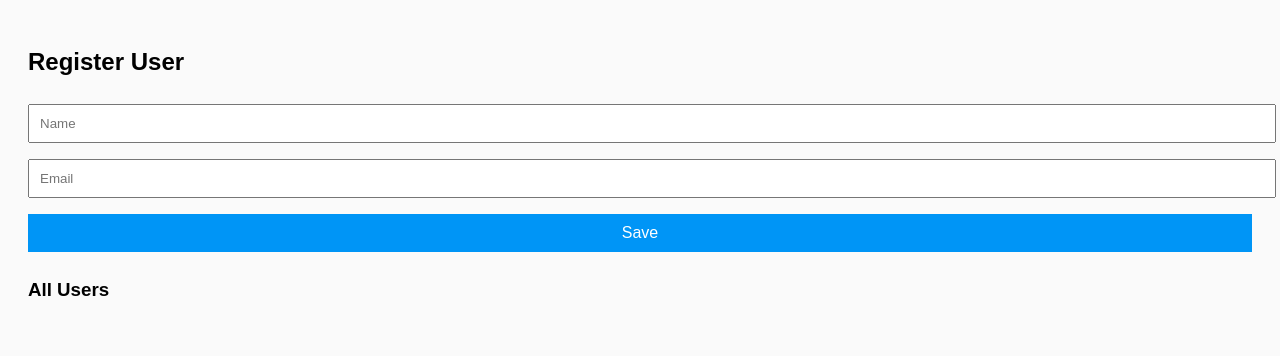
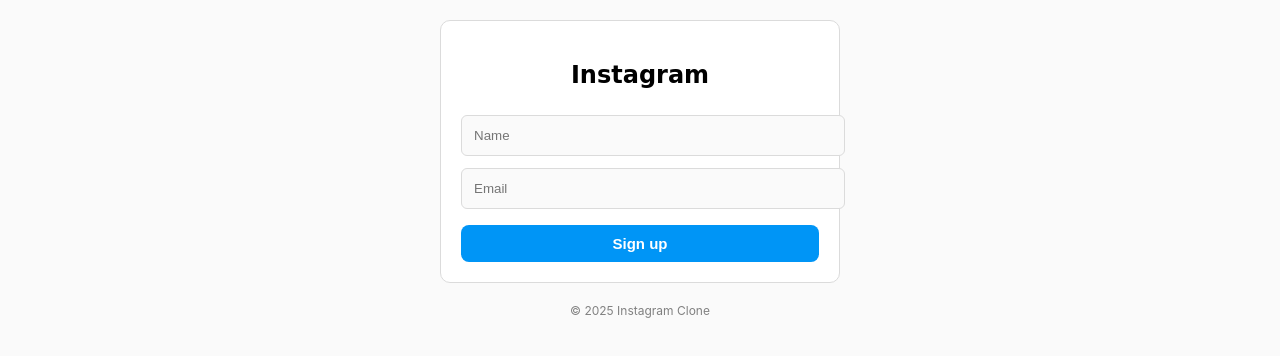
Before and after one commit to raj8555-maker/neutral-, a website: page public/index.html in a window 1280 px wide. Drawn offline with Linux system fonts and the light colour scheme; no server answers.

Commit message:
Instagram style UI

```diff
--- a/public/index.html
+++ b/public/index.html
@@ -1,50 +1,115 @@
 <!DOCTYPE html>
-<html>
+<html lang="en">
 <head>
 <meta charset="UTF-8">
-  <title>User Registration</title>
+<title>Instagram Style App</title>
+<meta name="viewport" content="width=device-width, initial-scale=1.0">
+
 <style>
   body {
-      font-family: Arial;
+    margin: 0;
+    font-family: -apple-system, BlinkMacSystemFont, "Segoe UI", Roboto;
     background: #fafafa;
+  }
+
+  .container {
+    max-width: 400px;
+    margin: auto;
     padding: 20px;
   }
-    input, button {
+
+  .card {
+    background: white;
+    border: 1px solid #dbdbdb;
+    padding: 20px;
+    border-radius: 10px;
+    text-align: center;
+  }
+
+  h2 {
+    font-family: cursive;
+    margin-bottom: 20px;
+  }
+
+  input {
     width: 100%;
+    padding: 12px;
+    margin: 6px 0;
+    border: 1px solid #dbdbdb;
+    border-radius: 6px;
+    background: #fafafa;
+  }
+
+  button {
+    width: 100%;
+    margin-top: 10px;
     padding: 10px;
-      margin: 8px 0;
-    }
-    button {
+    border: none;
+    border-radius: 8px;
     background: #0095f6;
     color: white;
-      border: none;
-      font-size: 16px;
+    font-weight: bold;
+    font-size: 15px;
   }
+
+  button:active {
+    opacity: 0.7;
+  }
+
+  .feed {
+    margin-top: 20px;
+  }
+
   .user {
     background: white;
-      padding: 10px;
-      margin-top: 10px;
-      border-radius: 5px;
+    border: 1px solid #dbdbdb;
+    padding: 12px;
+    margin-bottom: 10px;
+    border-radius: 10px;
+  }
+
+  .user b {
+    display: block;
+  }
+
+  .footer {
+    text-align: center;
+    margin-top: 20px;
+    font-size: 12px;
+    color: gray;
   }
 </style>
 </head>
 
 <body>
-  <h2>Register User</h2>
+<div class="container">
+
+  <div class="card">
+    <h2>Instagram</h2>
 
     <input id="name" placeholder="Name">
     <input id="email" placeholder="Email">
-  <button onclick="saveUser()">Save</button>
 
-  <h3>All Users</h3>
-  <div id="users"></div>
+    <button onclick="saveUser()">Sign up</button>
+  </div>
+
+  <div class="feed" id="users"></div>
+
+  <div class="footer">
+    © 2025 Instagram Clone
+  </div>
+
+</div>
 
 <script>
-    const API = ""; // same domain (Render URL)
-
 async function saveUser() {
   const name = document.getElementById("name").value;
   const email = document.getElementById("email").value;
+
+  if (!name || !email) {
+    alert("Fill all fields");
+    return;
+  }
 
   await fetch("/save", {
     method: "POST",
@@ -65,11 +130,11 @@
   const usersDiv = document.getElementById("users");
   usersDiv.innerHTML = "";
 
-      data.forEach(u => {
+  data.reverse().forEach(u => {
     usersDiv.innerHTML += `
       <div class="user">
-            <b>${u.name}</b><br>
-            ${u.email}
+        <b>${u.name}</b>
+        <small>${u.email}</small>
       </div>
     `;
   });
@@ -77,5 +142,6 @@
 
 loadUsers();
 </script>
+
 </body>
 </html>
```
Lines whose indentation alone changed are shown as unchanged.
